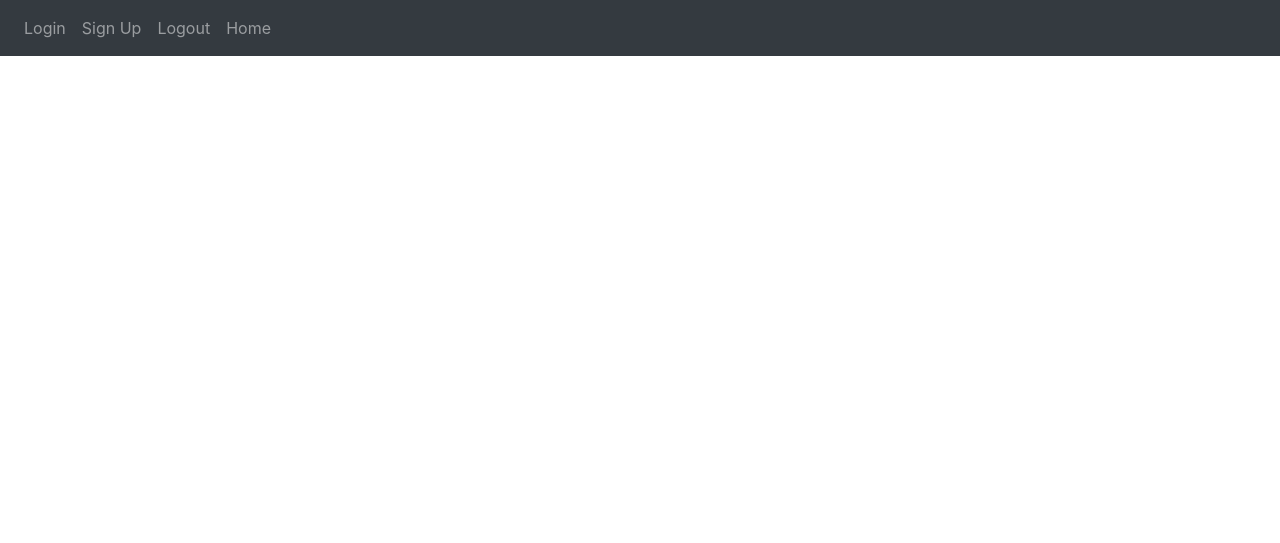
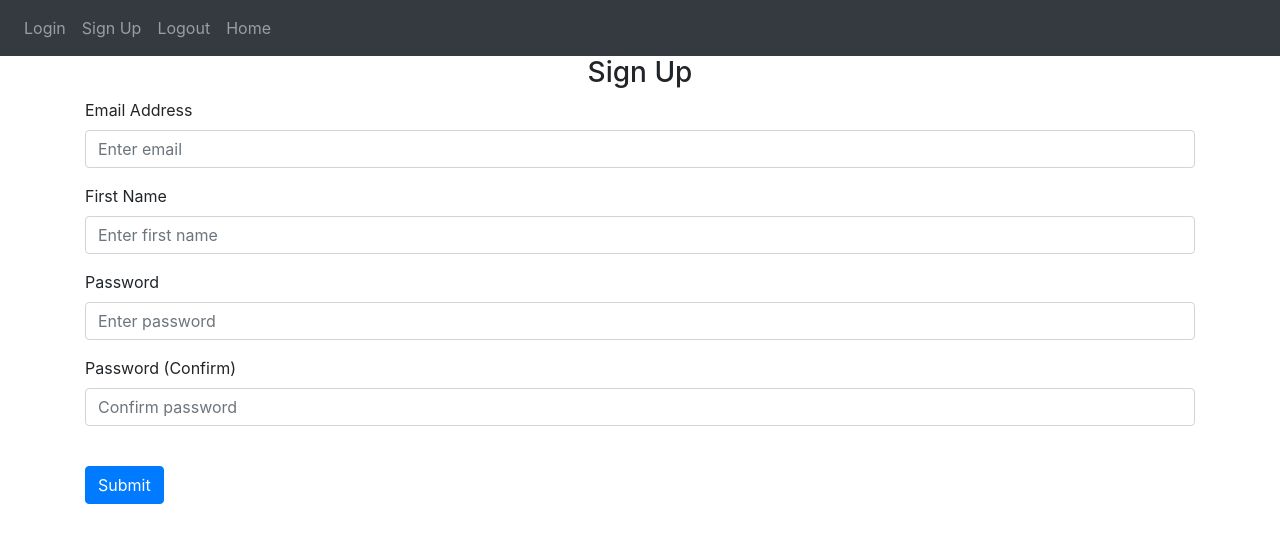
Before and after one commit to Ark-Arch/notes-taking-web-app, a Flask app: page /sign-up in a window 1280 px wide. Shown: the top 543 px of the page. Run offline with Flask 3, Linux system fonts and the light colour scheme; some libraries are stand-ins or nearby versions.

Commit message:
written the login and sign up pages

```diff
--- a/website/templates/sign_up.html
+++ b/website/templates/sign_up.html
@@ -3,7 +3,38 @@
 {% block title %}SIGN UP PAGE{% endblock %}
 
 {% block content %}
+<!--
+Note that include the names and ids in the inputs in the form is importatnt to create and identification process for the backend of the project
 
-<form method
+-->
+
+
+<form method="POST">
+	<h3 align="center">Sign Up</h3>
+	<div class="form-group">
+		<label for="email">Email Address</label>
+		<input type="email" class="form-control" id="email" name="email" placeholder="Enter email" />
+	</div>
+
+	<div class="form-group">
+	        <label for="firstName">First Name</label>
+		<input type="email" class="form-control" id="firstName" name="firstName" placeholder="Enter first name" />
+	</div>
+
+	<div class="form-group">
+		<label for="password1">Password</label>
+		<input type="email" class="form-control" id="password1" name="password1" placeholder="Enter password" />
+	</div>
+
+	 <div class="form-group">
+		<label for="password2">Password (Confirm)</label>
+		<input type="email" class="form-control" id="password2" name="password2" placeholder="Confirm password" />
+	</div>
+	<br />
+	<button type="submit" class="btn btn-primary">
+		Submit
+	</button>
+
+</form>
 
 {% endblock %}
```
Also changed, not shown: website/templates/login.html (+18 -1 lines).
